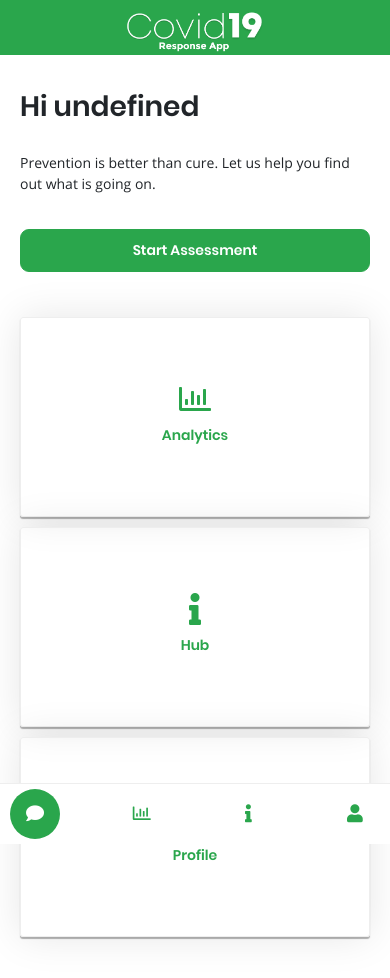
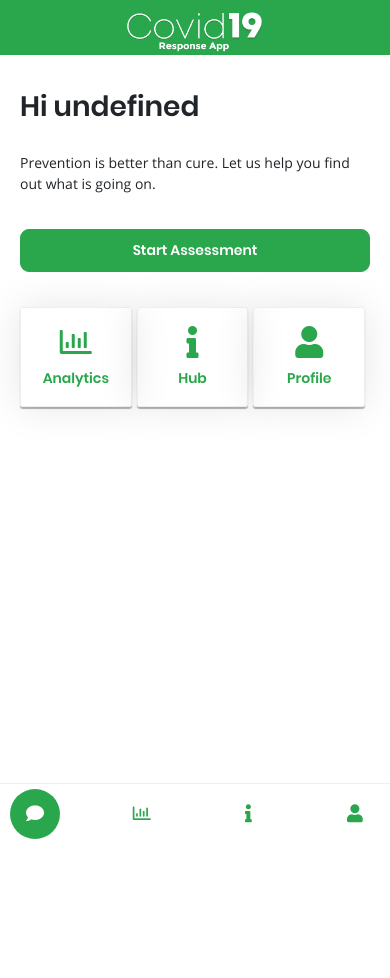
Before and after one commit to xerde/covidng-web, a React (Create React App) app: page /dashboard in a window 390 px wide. Shown: the top 978 px of the page. After the commit the page ends 844 px from the top, so only its background shows below. Built offline with nearby package versions, Linux system fonts and the light colour scheme; no server answers; sample sign-in values are in the browser's storage.

Commit message:
fix dashboard card display

```diff
--- a/src/component/Dashboard/dashboard.scss
+++ b/src/component/Dashboard/dashboard.scss
@@ -92,18 +92,10 @@
     }
 
     &-pages {
-      &-row {
-        flex-direction: column;
-      }
-
       &-row-col {
         max-width: 100%;
-        margin: 0;
-      }
-
-      &-row a {
-        max-width: 100%;
-        margin: 10px 0 0 0;
+        height: 100px;
+        padding: 18px 0;
       }
     }
   }
```
